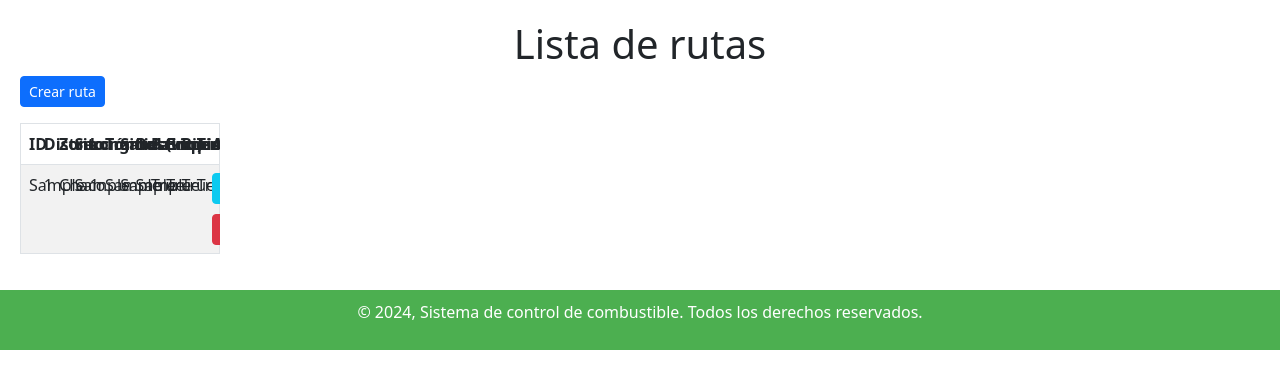
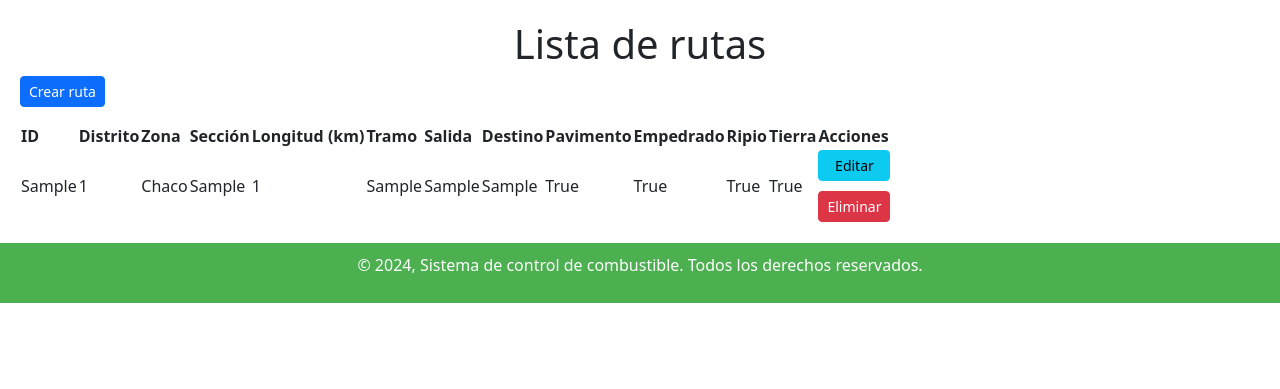
Before and after one commit to LorenzoFerreyra/control_combustible_app, a Django app: page /ruta_list/ in a window 1280 px wide. Shown: the part 84-473 px from the top of the page. Run offline with Django 5.2, Linux system fonts and the light colour scheme; tables that the repository leaves empty hold one stand-in row (values such as "Sample post"); some libraries are stand-ins or nearby versions.

Commit message:
Changes in templates again

```diff
--- a/control_app/static/css/styles.css
+++ b/control_app/static/css/styles.css
@@ -10,7 +10,7 @@
     overflow: hidden;
 }
 
-.table, th, td {
+.th, td {
     border: 1px solid #ddd;
     max-width: 200px; /* ajusta según necesites */
     text-overflow: ellipsis;
@@ -23,15 +23,6 @@ h1,h2,h3,h4,h5,h6 {
     font-size: 20px;
     font-weight: 500;
     text-align: center;
-}
-
-th, td {
-    padding: 8px;
-    text-align: left;
-}
-
-th {
-    background-color: #f2f2f2;
 }
 
 body {
@@ -65,25 +56,6 @@ nav ul li a {
 
 main {
     padding: 20px;
-}
-
-table {
-    width: 100%;
-    border-collapse: collapse;
-    margin-bottom: 20px;
-}
-
-table, th, td {
-    border: 1px solid #ddd;
-}
-
-th, td {
-    padding: 8px;
-    text-align: left;
-}
-
-th {
-    background-color: #f2f2f2;
 }
 
 .search-container {
--- a/control_app/templates/actividad_list.html
+++ b/control_app/templates/actividad_list.html
@@ -11,8 +11,8 @@
 <body>
     <h1 class="page-title">Lista de actividades</h1>
     <a href="{% url 'crear_actividad' %}" class="btn btn-sm btn-primary mb-3">Crear actividad</a>
-    <div class="table-container">
-        <table class="table table-striped">
+    <div style="width: 100%; overflow-x: auto;">
+        <table>
             <thead>
                 <tr>
                     <th>Índice</th>
--- a/control_app/templates/equipo_list.html
+++ b/control_app/templates/equipo_list.html
@@ -11,8 +11,8 @@
 <body>
     <h1 class="page-title">Lista de equipos</h1>
     <a href="{% url 'crear_equipo' %}" class="btn btn-sm btn-primary mb-3">Crear equipo</a>
-    <div class="table-responsive">
-        <table class="table table-striped">
+    <div style="width: 100%; overflow-x: auto;">
+        <table>
             <thead>
                 <tr>
                     <th>N.° interno</th>
--- a/control_app/templates/personal_list.html
+++ b/control_app/templates/personal_list.html
@@ -11,8 +11,8 @@
 <body>
     <h1 class="page-title">Lista de personal</h1>
     <a href="{% url 'crear_empleado' %}" class="btn btn-sm btn-primary mb-3">Crear empleado</a>
-    <div class="table-responsive">
-        <table class="table table-striped">
+    <div style="width: 100%; overflow-x: auto;">
+        <table>
             <thead>
                 <tr>
                     <th>Índice</th>
--- a/control_app/templates/ruta_list.html
+++ b/control_app/templates/ruta_list.html
@@ -10,8 +10,8 @@
 <body>
     <h1 class="page-title">Lista de rutas</h1>
     <a href="{% url 'crear_ruta' %}" class="btn btn-sm btn-primary mb-3">Crear ruta</a>
-    <div class="table-responsive">
-        <table class="table table-striped">
+    <div style="width: 100%; overflow-x: auto;">
+        <table>
             <thead>
                 <tr>
                     <th>ID</th>
```
